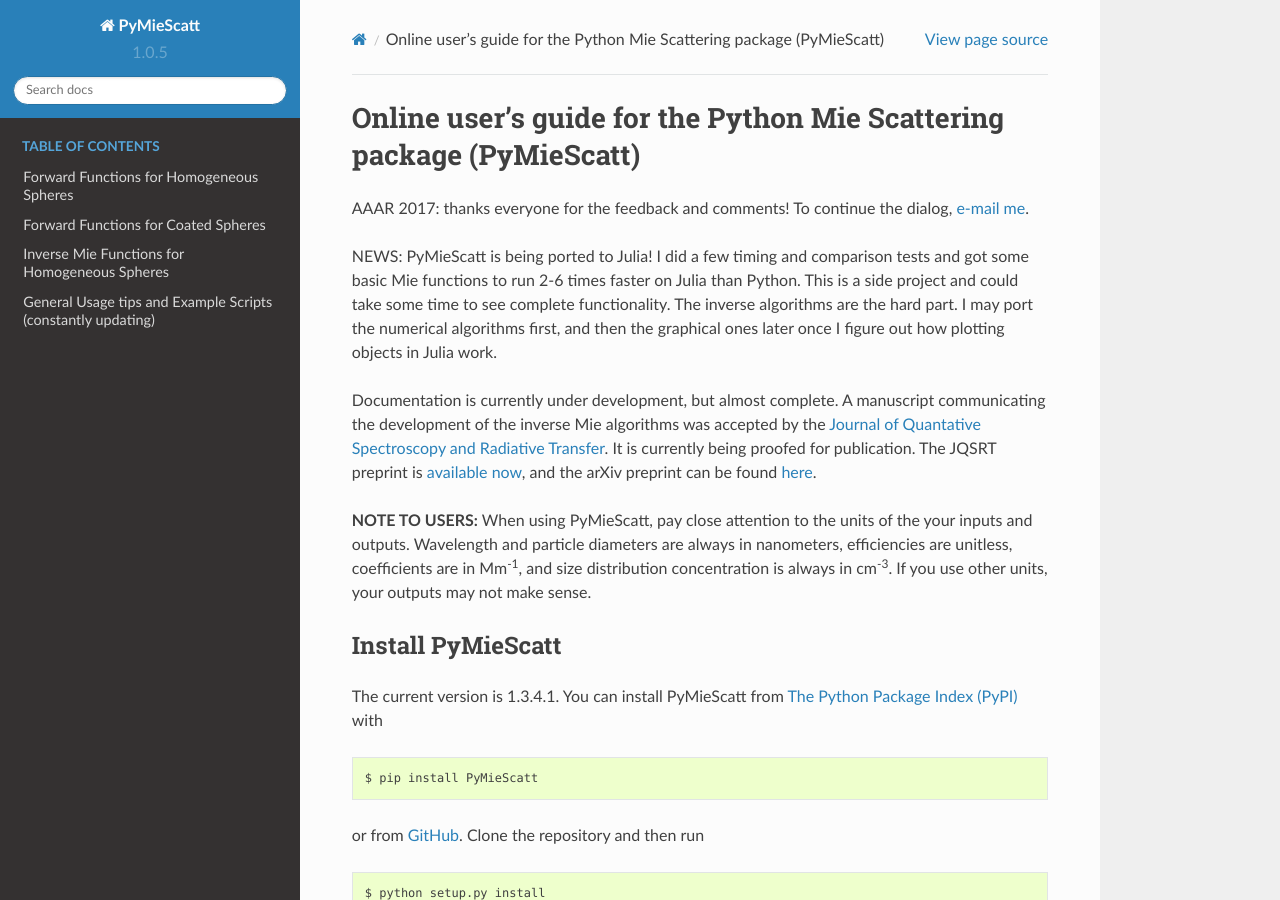
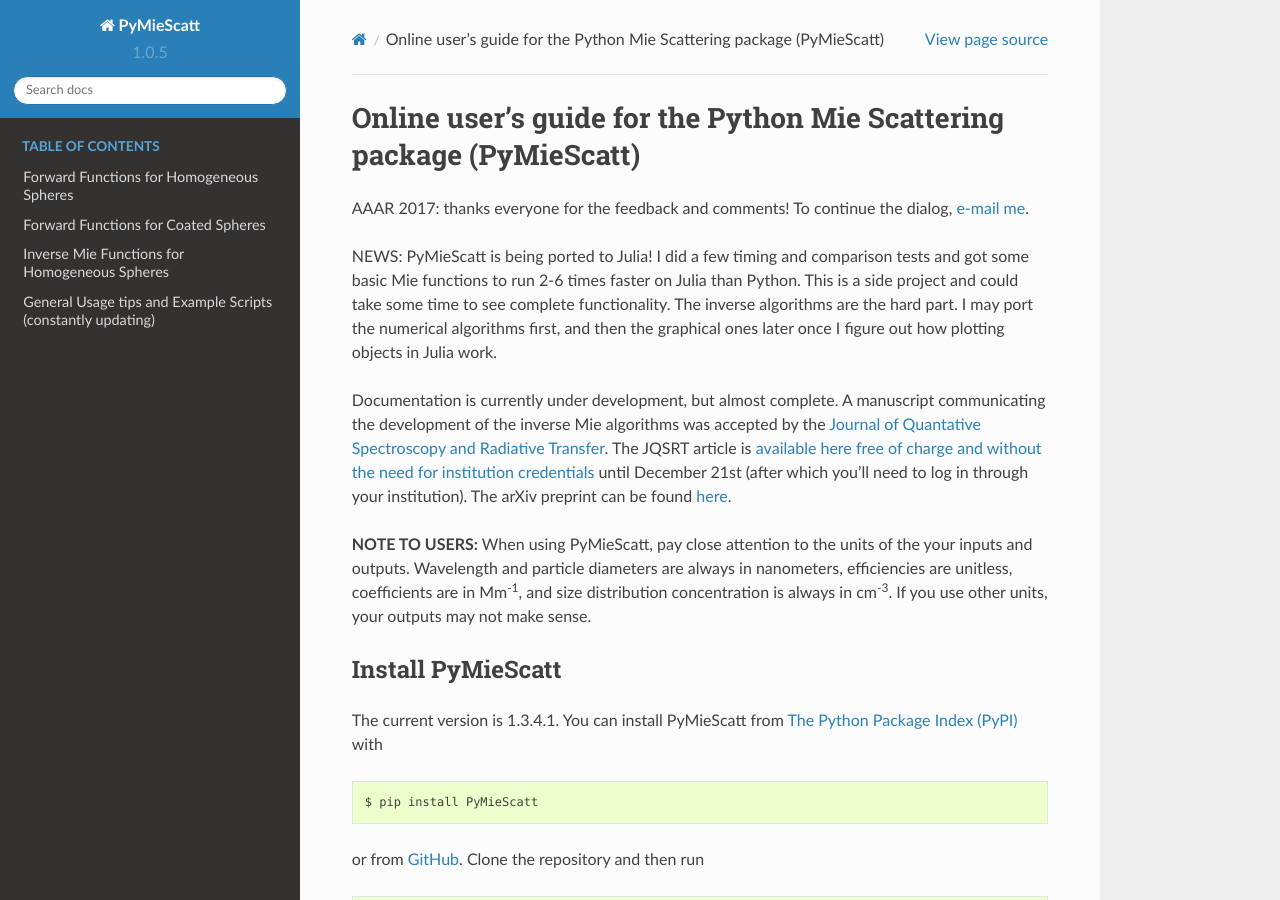
Before and after one commit to bsumlin/PyMieScatt, a Sphinx documentation site: the page built from docs/index.rst, in a window 1280 px wide and 900 px high. Built offline with Sphinx 7.4.7 and the Read the Docs theme 2.0.0, drawn with Linux system fonts in a browser that asks for light colours; formulas are drawn with MathJax 3; pages that are not in the unit, such as notebooks, are missing from menus.

Commit message:
minor
docs

```diff
--- a/docs/index.rst
+++ b/docs/index.rst
@@ -11,7 +11,7 @@
 
 NEWS: PyMieScatt is being ported to Julia! I did a few timing and comparison tests and got some basic Mie functions to run 2-6 times faster on Julia than Python. This is a side project and could take some time to see complete functionality. The inverse algorithms are the hard part. I may port the numerical algorithms first, and then the graphical ones later once I figure out how plotting objects in Julia work.
 
-Documentation is currently under development, but almost complete. A manuscript communicating the development of the inverse Mie algorithms was accepted by the `Journal of Quantative Spectroscopy and Radiative Transfer <http://www.sciencedirect.com/science/journal/00224073>`_. It is currently being proofed for publication. The JQSRT preprint is `available now <https://doi.org/10.1016/j.jqsrt.2017.10.012>`_, and the arXiv preprint can be found `here <https://arxiv.org/abs/1710.05288>`_.
+Documentation is currently under development, but almost complete. A manuscript communicating the development of the inverse Mie algorithms was accepted by the `Journal of Quantative Spectroscopy and Radiative Transfer <http://www.sciencedirect.com/science/journal/00224073>`_. The JQSRT article is `available here free of charge and without the need for institution credentials <https://authors.elsevier.com/c/1V~HK564SC3di>`_ until December 21st (after which you'll need to log in through your institution). The arXiv preprint can be found `here <https://arxiv.org/abs/1710.05288>`_.
 
 **NOTE TO USERS:** When using PyMieScatt, pay close attention to the units of the your inputs and outputs. Wavelength and particle diameters are always in nanometers, efficiencies are unitless, coefficients are in Mm\ :sup:`-1`, and size distribution concentration is always in cm\ :sup:`-3`. If you use other units, your outputs may not make sense.
 
```
